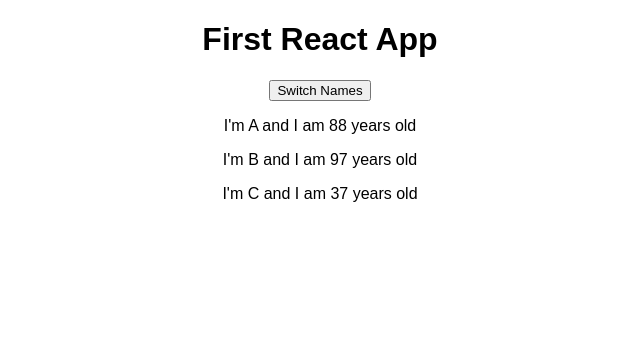
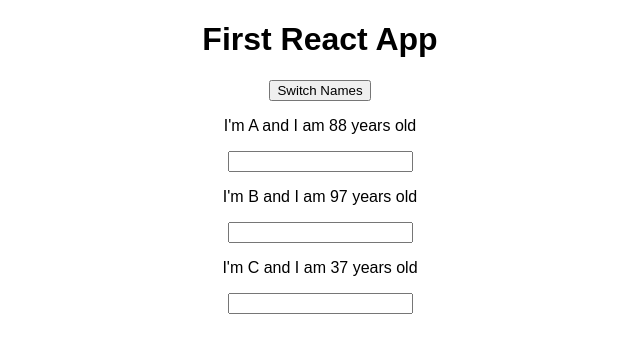
Before and after one commit to nvkex/first-react.app, a React (Create React App) app: page / in a window 1280 px wide. Shown: the top 352 px of the page, without its empty margins (320-960 px from the left). Built offline with nearby package versions, Linux system fonts and the light colour scheme.

Commit message:
two-way binding with state

```diff
--- a/src/Person/Person.js
+++ b/src/Person/Person.js
@@ -1,7 +1,13 @@
 import React from 'react';
 
 const person = (props) => {
-    return <p>I'm {props.name} and I am {Math.floor(Math.random() * 100)} years old</p>
+    return(
+        <div>
+            <p onClick = {props.click}>I'm {props.name} and I am {Math.floor(Math.random() * 100)} years old</p>
+            <input type="text" onChange={props.changeName} />
+        </div>
+
+    )
 }
 
 export default person;
```
